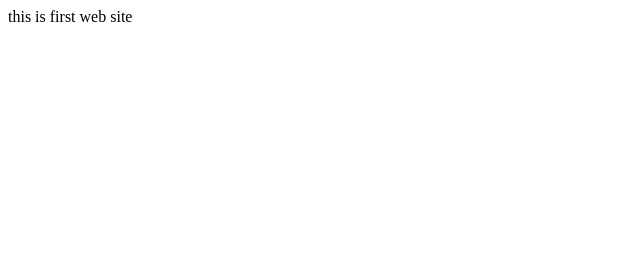
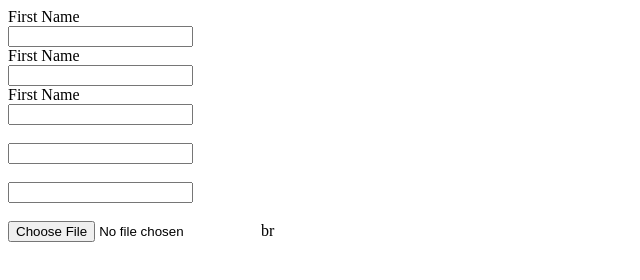
Before and after one commit to vasanthsakthivel/netlify-demo, a plain HTML site: page index.html in a window 1280 px wide. Shown: the whole page, without its empty margins (0-640 px from the left). Drawn offline with Linux system fonts and the light colour scheme.

Commit message:
Add files via upload
changes

```diff
--- a/index.html
+++ b/index.html
@@ -6,6 +6,22 @@
     <title>Document</title>
 </head>
 <body>
-    this is first web site
+    <form method="post">
+<label for="first name">First Name</label><br>
+<input type="First name"><br>
+<label for="middle name">First Name</label><br>
+<input type="Middle name"><br>
+<label for="last name">First Name</label><br>
+<input type="last name"><br>
+<label for="Email"></label><br>
+<input type="email" name="Email" id="email"><br>
+<label for="password"></label><br>
+<input type="password" name="pass" id="password"><br>
+<label for="upload a file"></label><br>
+<input type="file" name="file" id="file">br
+
+
+
+    </form>
 </body>
 </html>
```
